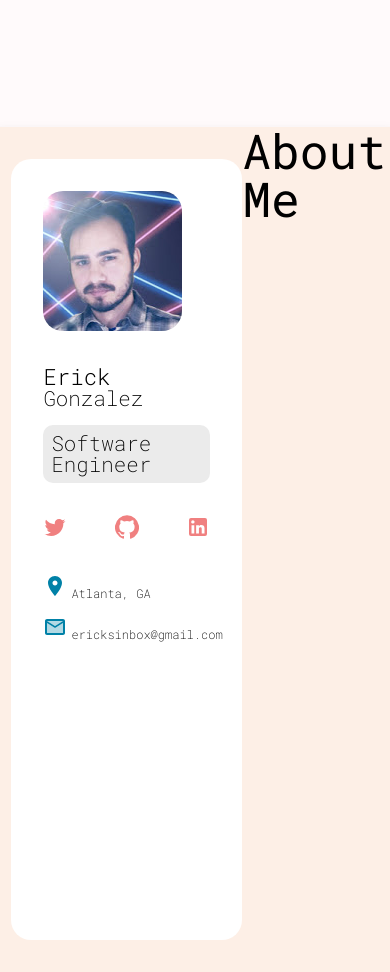
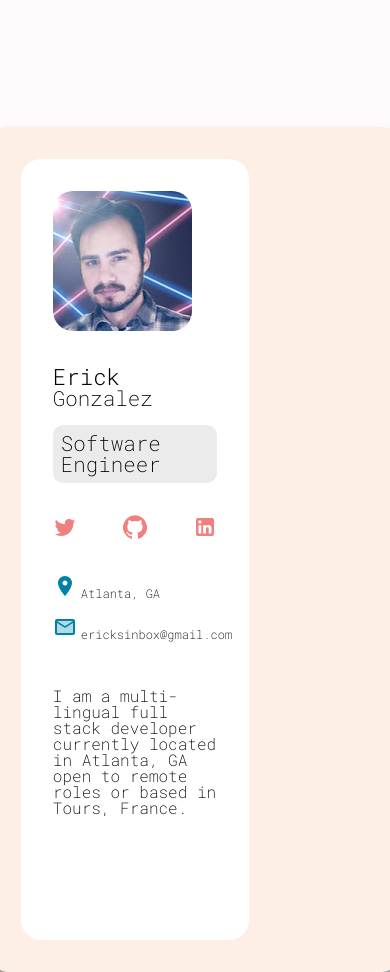
Before and after one commit to eg180/erickooo, a React (Create React App) app in the folder client/: page /about in a window 390 px wide. Built offline with nearby package versions, Linux system fonts and the light colour scheme; a web font is replaced by a local one.

Commit message:
mobile friendly

```diff
--- a/client/src/components/About.js
+++ b/client/src/components/About.js
@@ -42,7 +42,9 @@ const StyledAbout = styled.div`
     }
 
     .about-me {
-        min-width: 40vw;
+        min-width: 35vw;
+        /* margin-left: 5rem; */
+        padding-top: 3rem;
         /* padding-right: 10rem; */
         /* margin-right: 34rem; */
         div {
@@ -57,7 +59,7 @@ function About() {
             <StyledAbout>
                 <AboutSidebar className="about-sidebar" />
                 <div className="about-me">
-                    <h1>About Me</h1>
+
 
 
 
--- a/client/src/components/AboutSidebar.js
+++ b/client/src/components/AboutSidebar.js
@@ -10,15 +10,18 @@ const StyledSidebar = styled.div`
     background-color: white;
     padding: 2rem;
     margin-top: 2rem;
+    margin-left: 2rem;
     margin-bottom: 2rem;
+    margin-right: 1rem;
     border-radius: 20px;
     max-height: 70vh;
+    max-width: 42vw;
+    min-width: 10rem;
     overflow: hidden;
 
     a {
         color: #f08080;
     }
-    margin-left: 2rem;
     /* background-color: red; */
     min-height: inherit;
     font-family: 'Poppins', sans-serif;
@@ -81,6 +84,12 @@ const StyledSidebar = styled.div`
         }
 
     }
+.about-me {
+    p {
+        font-size: 1rem;
+    }
+
+}
 
     img {
         border-radius: 20px;
@@ -114,6 +123,9 @@ export default function AboutSidebar() {
             <div className="email">
                 <EmailTwoToneIcon id="envelope" /> <span id="email-address">ericksinbox@gmail.com</span>
             </div>
+            <div className="about-me">
+                <p>I am a multi-lingual full stack developer currently located in Atlanta, GA open to remote roles or based in Tours, France.</p>
+            </div>
 
         </StyledSidebar>
     )
--- a/client/src/components/Header.js
+++ b/client/src/components/Header.js
@@ -32,7 +32,7 @@ const StyledHeader = styled.header`
     max-width: 35vw;
     /* background-color: white; */
     .erick-box-1 {
-        position: static;
+        /* position: static; */
         min-width: 100%;
         margin-top: 3rem;
         margin-left: 25rem;
@@ -43,7 +43,7 @@ const StyledHeader = styled.header`
         /* position: fixed; */
         /* max-width: 100%;
         max-height: 100%; */
-        /* z-index: 1; */
+        z-index: -1;
     }
     .erick-box-2 {
         color: pink;
@@ -96,6 +96,7 @@ const StyledHeader = styled.header`
                 padding-top: .5rem;
                 padding-bottom: 8rem;
                 margin-bottom: 2rem;
+
                 .link {
                     /* display: flex;
                     flex-direction: column;
@@ -124,6 +125,9 @@ export default function Header() {
             <div><Link to="/"><div className="erick-box-1">Erick</div></Link></div>
 
             <nav>
+                <div className="link-tab" id="home">
+                    <span className="link"><Link to="/"><p>Home</p></Link></span>
+                </div>
                 <div className="link-tab">
                     <span className="link"><Link to="/about">about</Link></span>
                 </div>
--- a/client/src/components/Home.js
+++ b/client/src/components/Home.js
@@ -3,7 +3,7 @@ import styled from 'styled-components';
 
 const StyledHomeDiv = styled.div`
     display: flex;
-    flex-direction: row;
+    flex-direction: column;
     background-color: #fdefe6;
     border-radius: 20px;
     justify-content: center;
--- a/client/src/components/Projects.js
+++ b/client/src/components/Projects.js
@@ -9,7 +9,7 @@ const StyledAbout = styled.div`
 
 
     p {
-        font-size: 1.3rem;
+        font-size: 1rem;
         padding: .5rem;
     }
     h1 {
@@ -21,7 +21,7 @@ const StyledAbout = styled.div`
     a {
         /* padding-right: 1rem; */
         /* color: #312244; */
-        color: #bee1e6;
+        color: #118ab2;
         text-decoration: none;
         font-size: 1rem;
         :active {
@@ -34,12 +34,12 @@ const StyledAbout = styled.div`
     }
     display: flex;
     flex-direction: row;
-    background-color: #fdefe6;
+
     border-radius: 20px;
     justify-content: space-between;
     /* margin-left: 5rem; */
     min-height: inherit;
-    max-width: 80vw;
+    min-width: 95vw;
     font-size: 3rem;
     font-family: 'Roboto Mono', monospace;
     padding: 1rem;
@@ -48,19 +48,26 @@ const StyledAbout = styled.div`
                 0 4px 4px rgba(0,0,0,0.11),
                 0 6px 8px rgba(0,0,0,0.11),
                 0 8px 16px rgba(0,0,0,0.11);
-    .featured div {
-
+    .featured {
         max-width: 40vw;
         min-width: inherit;
         display: flex;
         flex-wrap: wrap;
-        background-color: #fbfefb;
         margin: 2rem;
         word-wrap: break-word;
         a {
             word-wrap: break-word;
         }
+        #featured-projects {
+            background-color: #fef6c9;
+            padding: 1rem 0 3rem 1rem;
+            box-shadow: 0 1px 1px rgba(0,0,0,0.11),
+                        0 2px 2px rgba(0,0,0,0.11),
+                        0 4px 4px rgba(0,0,0,0.11),
+                        0 6px 8px rgba(0,0,0,0.11),
+                        0 8px 16px rgba(0,0,0,0.11);
         }
+
 
     }
 `
@@ -69,7 +76,7 @@ function Projects() {
     return (
         <>
         <StyledAbout>
-            <div className="featured"><h1>Featured Projects</h1>
+            <div className="featured"><h1 id="featured-projects">Featured Projects</h1>
                 <div className="featured_title"><h2>Cash-out Poker</h2>
                     <p><a href="https://cashoutpokerapp.herokuapp.com" rel="noreferrer" target="_blank">https://cashoutpokerapp.herokuapp.com <OpenInNewIcon /></a></p>
                     <p className="featured_role">Role: Front end / Back End / Design / Concept </p>
--- a/client/src/components/Resume.js
+++ b/client/src/components/Resume.js
@@ -11,7 +11,7 @@ const StyledAbout = styled.div`
     justify-content: space-between;
     /* margin-left: 5rem; */
     min-height: inherit;
-    min-width: 80vw;
+    min-width: 95vw;
     font-size: 3rem;
     font-family: 'Roboto Mono', monospace;
     padding: 1rem;
@@ -32,6 +32,7 @@ function Resume() {
         <>
         <StyledAbout>
             <div><p><a href="https://docs.google.com/document/d/1lYnecWR6GRiS5kthmbvAYSmxUNxVCbk-rGCkAlNwvgU/edit?usp=sharing" rel="noreferrer" target="_blank" alt="link to resume on Google Drive"><OpenInNewIcon /></a></p>
+            <p></p>
 
 
 
```
